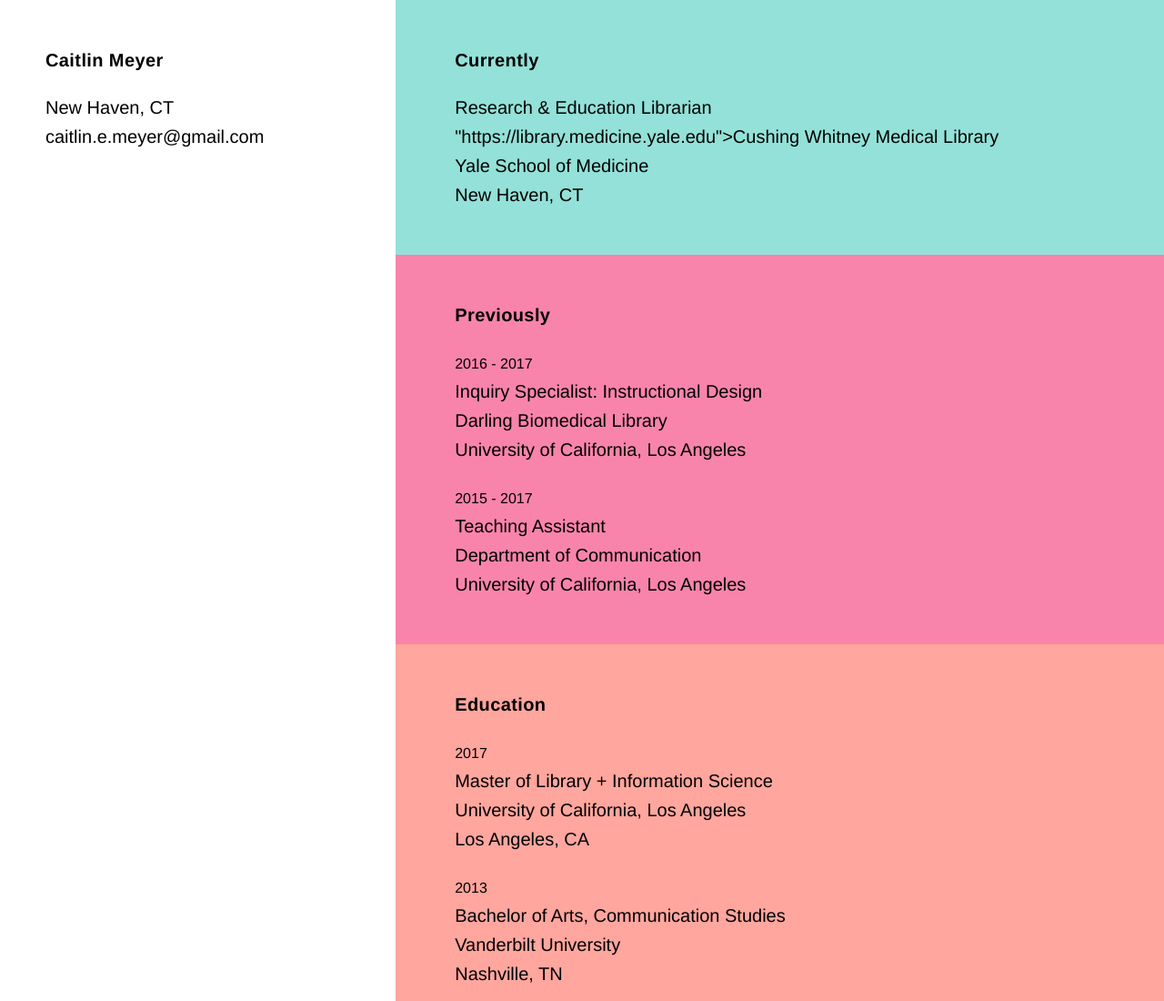
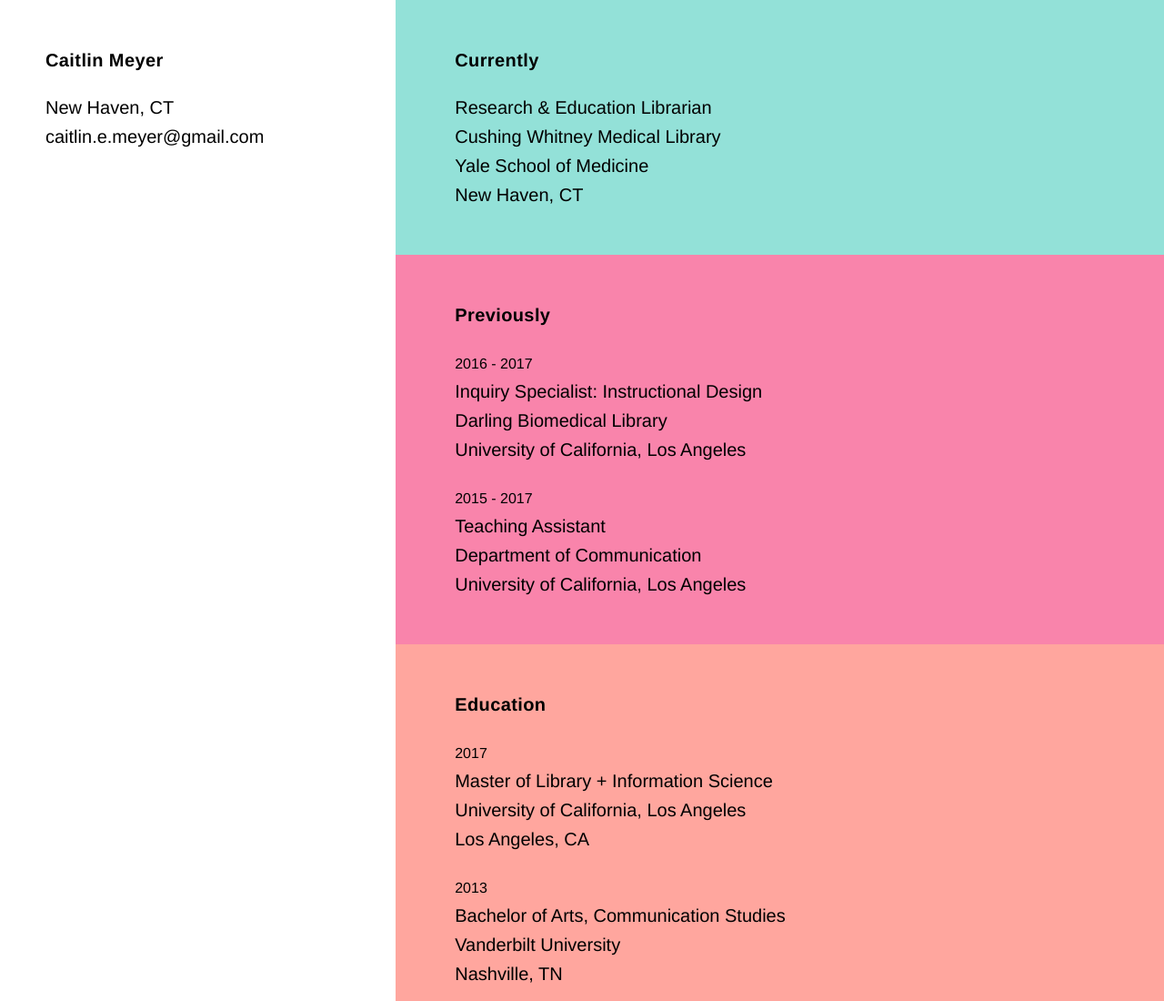
Before and after one commit to caitlinmeyer/color-block, a plain HTML site: page index.html in a window 1280 px wide. Shown: the top 1100 px of the page at 91% size. Drawn offline with Linux system fonts and the light colour scheme; a script that the page names is missing; a web font is replaced by a local one.

Commit message:
Update index.html

```diff
--- a/index.html
+++ b/index.html
@@ -62,7 +62,7 @@
             <div class="col-md-12">
                 <div class="content-item">
                     <h3>Research & Education Librarian</h3>
-                    <h4><a href=>"https://library.medicine.yale.edu">Cushing Whitney Medical Library</a></h4>
+                    <h4><a href="https://library.medicine.yale.edu">Cushing Whitney Medical Library</a></h4>
                     <p>Yale School of Medicine</p>
                  <p>New Haven, CT</p>
                 </div>
```
